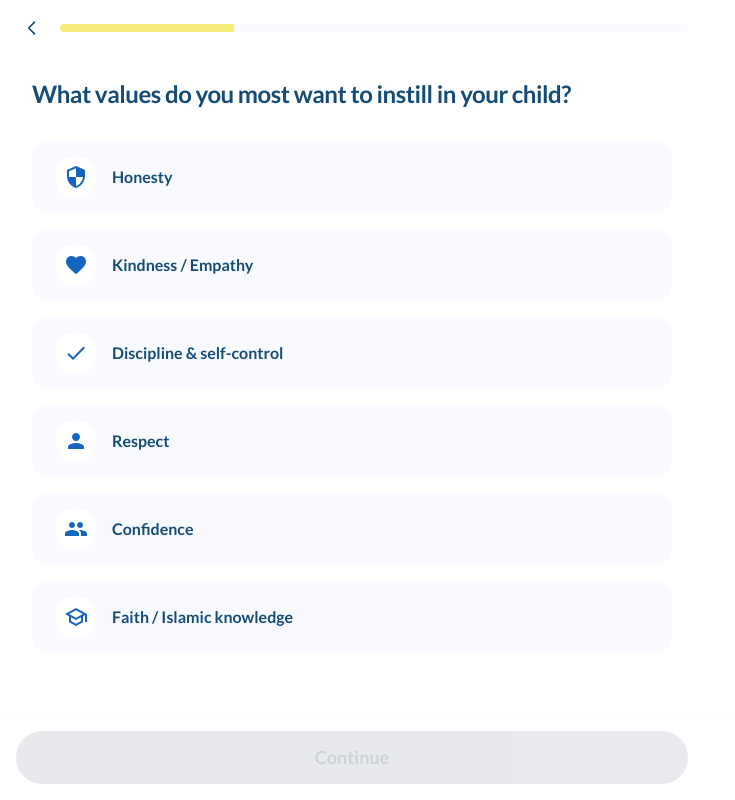
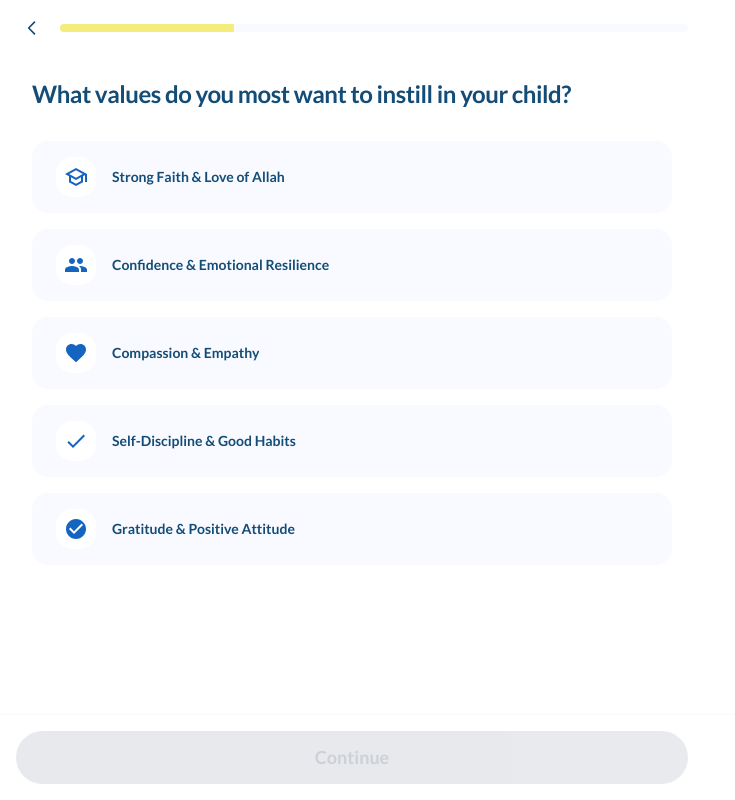
Before and after one commit to MohammedTarigg/noorkids-purchase-onboarding, a Next.js app: page /values in a window 1280 px wide. Shown: the whole page, without its empty margins (0-735 px from the left). Built offline with nearby package versions, Linux system fonts and the light colour scheme.

Commit message:
feat: update program values and behavioral challenges with more descriptive labels and IDs, and reduce option button font size.

```diff
--- a/src/app/behavior/page.tsx
+++ b/src/app/behavior/page.tsx
@@ -4,8 +4,8 @@ import QuestionStepLayout from '../components/QuestionStepLayout';
 
 const challenges = [
   {
-    id: 'disrespect',
-    label: 'Disrespect / Not listening',
+    id: 'not_listening_disrespect',
+    label: 'Not Listening & Disrespect',
     icon: (
       <svg className="w-6 h-6" fill="currentColor" viewBox="0 0 24 24" style={{ color: 'var(--color-secondary)' }}>
         <path d="M12 2C6.48 2 2 6.48 2 12s4.48 10 10 10 10-4.48 10-10S17.52 2 12 2zm0 18c-4.41 0-8-3.59-8-8s3.59-8 8-8 8 3.59 8 8-3.59 8-8 8zm-1-4h2v2h-2zm0-10h2v6h-2z"/>
@@ -13,8 +13,8 @@ const challenges = [
     ),
   },
   {
-    id: 'dishonesty',
-    label: 'Lying or dishonesty',
+    id: 'lying_hiding_truth',
+    label: 'Lying & Hiding the Truth',
     icon: (
       <svg className="w-6 h-6" fill="currentColor" viewBox="0 0 24 24" style={{ color: 'var(--color-secondary)' }}>
         <path d="M12 2C6.48 2 2 6.48 2 12s4.48 10 10 10 10-4.48 10-10S17.52 2 12 2zM4 12c0-4.42 3.58-8 8-8 1.85 0 3.55.63 4.9 1.69L5.69 16.9C4.63 15.55 4 13.85 4 12zm8 8c-1.85 0-3.55-.63-4.9-1.69L18.31 7.1C19.37 8.45 20 10.15 20 12c0 4.42-3.58 8-8 8z"/>
@@ -22,17 +22,8 @@ const challenges = [
     ),
   },
   {
-    id: 'discipline',
-    label: 'Lack of discipline/routine',
-    icon: (
-      <svg className="w-6 h-6" fill="currentColor" viewBox="0 0 24 24" style={{ color: 'var(--color-secondary)' }}>
-        <path d="M11.99 2C6.47 2 2 6.48 2 12s4.47 10 9.99 10C17.52 22 22 17.52 22 12S17.52 2 11.99 2zM12 20c-4.42 0-8-3.58-8-8s3.58-8 8-8 8 3.58 8 8-3.58 8-8 8zm.5-13H11v6l5.25 3.15.75-1.23-4.5-2.67z"/>
-      </svg>
-    ),
-  },
-  {
-    id: 'screentime',
-    label: 'Screen time or distractions',
+    id: 'screen_time_faith',
+    label: 'Excess Screen Time & Faith Distraction',
     icon: (
       <svg className="w-6 h-6" fill="currentColor" viewBox="0 0 24 24" style={{ color: 'var(--color-secondary)' }}>
         <path d="M21 2H3c-1.1 0-2 .9-2 2v12c0 1.1.9 2 2 2h7v2H8v2h8v-2h-2v-2h7c1.1 0 2-.9 2-2V4c0-1.1-.9-2-2-2zm0 14H3V4h18v12z"/>
@@ -40,11 +31,20 @@ const challenges = [
     ),
   },
   {
-    id: 'confidence',
-    label: 'Struggles with confidence',
+    id: 'low_confidence_identity',
+    label: 'Low Confidence & Islamic Identity',
     icon: (
       <svg className="w-6 h-6" fill="currentColor" viewBox="0 0 24 24" style={{ color: 'var(--color-secondary)' }}>
         <path d="M12 2C6.48 2 2 6.48 2 12s4.48 10 10 10 10-4.48 10-10S17.52 2 12 2zm0 18c-4.41 0-8-3.59-8-8 0-1.48.41-2.86 1.12-4.06l10.94 10.94C14.86 19.59 13.48 20 12 20zm6.88-3.94L8.94 6.12C10.14 5.41 11.52 5 13 5c4.41 0 8 3.59 8 8 0 1.48-.41 2.86-1.12 4.06z"/>
+      </svg>
+    ),
+  },
+  {
+    id: 'character_manners',
+    label: 'Overall Character & Manners',
+    icon: (
+      <svg className="w-6 h-6" fill="currentColor" viewBox="0 0 24 24" style={{ color: 'var(--color-secondary)' }}>
+        <path d="M12 2C6.48 2 2 6.48 2 12s4.48 10 10 10 10-4.48 10-10S17.52 2 12 2zm-2 15l-5-5 1.41-1.41L10 14.17l7.59-7.59L19 8l-9 9z"/>
       </svg>
     ),
   },
--- a/src/app/challenges-program/page.tsx
+++ b/src/app/challenges-program/page.tsx
@@ -5,11 +5,11 @@ import ContentStepLayout from '../components/ContentStepLayout';
 
 // Mapping of challenge IDs to display labels
 const challengeLabels: Record<string, string> = {
-  'disrespect': 'Disrespect / Not listening',
-  'dishonesty': 'Lying or dishonesty',
-  'discipline': 'Lack of discipline/routine',
-  'screentime': 'Screen time or distractions',
-  'confidence': 'Struggles with confidence',
+  'not_listening_disrespect': 'Not Listening & Disrespect',
+  'lying_hiding_truth': 'Lying & Hiding the Truth',
+  'screen_time_faith': 'Excess Screen Time & Faith Distraction',
+  'low_confidence_identity': 'Low Confidence & Islamic Identity',
+  'character_manners': 'Overall Character & Manners',
   'other': 'Other'
 };
 
@@ -25,10 +25,10 @@ export default function ChallengesProgramPage() {
     return [];
   });
 
-  // Format challenges for display: "Disrespect / Lying or dishonesty"
+  // Format challenges for display: "Not Listening & Disrespect / Lying & Hiding the Truth"
   const formattedChallenges = challengesList.length > 0
     ? challengesList.join(' / ')
-    : 'Disrespect / Not listening'; // Fallback
+    : 'Not Listening & Disrespect'; // Fallback
 
   return (
     <ContentStepLayout
--- a/src/app/components/OptionButton.tsx
+++ b/src/app/components/OptionButton.tsx
@@ -18,7 +18,7 @@ export default function OptionButton({ label, selected, onClick, icon }: OptionB
       width="100%"
       minHeight="56px"
       padding="var(--spacing-md) var(--spacing-lg)"
-      fontSize="1rem"
+      fontSize="0.875rem"
       backgroundColor={selected ? 'var(--color-cta)' : 'var(--color-bg-alt)'}
       textColor={selected ? 'black' : 'var(--color-text-primary)'}
       selected={selected}
--- a/src/app/values-program/page.tsx
+++ b/src/app/values-program/page.tsx
@@ -5,12 +5,11 @@ import ContentStepLayout from '../components/ContentStepLayout';
 
 // Mapping of value IDs to display labels
 const valueLabels: Record<string, string> = {
-  'honesty': 'Honesty',
-  'kindness': 'Kindness',
-  'discipline': 'Discipline',
-  'respect': 'Respect',
-  'confidence': 'Confidence',
-  'faith': 'Faith / Islamic knowledge'
+  'strong_faith_allah': 'Strong Faith & Love of Allah',
+  'confidence_resilience': 'Confidence & Emotional Resilience',
+  'compassion_empathy': 'Compassion & Empathy',
+  'self_discipline_habits': 'Self-Discipline & Good Habits',
+  'gratitude_attitude': 'Gratitude & Positive Attitude'
 };
 
 export default function ValuesProgramPage() {
@@ -25,10 +24,10 @@ export default function ValuesProgramPage() {
     return [];
   });
 
-  // Format values for display: "Honesty / Respect / Discipline"
+  // Format values for display: "Strong Faith & Love of Allah / Confidence & Emotional Resilience"
   const formattedValues = valuesList.length > 0
     ? valuesList.join(' / ')
-    : 'Honesty / Respect / Kindness'; // Fallback
+    : 'Strong Faith & Love of Allah'; // Fallback
 
   return (
     <ContentStepLayout
--- a/src/app/values/page.tsx
+++ b/src/app/values/page.tsx
@@ -4,17 +4,26 @@ import QuestionStepLayout from '../components/QuestionStepLayout';
 
 const values = [
   {
-    id: 'honesty',
-    label: 'Honesty',
+    id: 'strong_faith_allah',
+    label: 'Strong Faith & Love of Allah',
     icon: (
       <svg className="w-6 h-6" fill="currentColor" viewBox="0 0 24 24" style={{ color: 'var(--color-secondary)' }}>
-        <path d="M12 1L3 5v6c0 5.55 3.84 10.74 9 12 5.16-1.26 9-6.45 9-12V5l-9-4zm0 10.99h7c-.53 4.12-3.28 7.79-7 8.94V12H5V6.3l7-3.11v8.8z"/>
+        <path d="M12 3L1 9l4 2.18v6L12 21l7-3.82v-6l2-1.09V17h2V9L12 3zm6.82 6L12 12.72 5.18 9 12 5.28 18.82 9zM17 15.99l-5 2.73-5-2.73v-3.72L12 15l5-2.73v3.72z"/>
       </svg>
     ),
   },
   {
-    id: 'kindness',
-    label: 'Kindness / Empathy',
+    id: 'confidence_resilience',
+    label: 'Confidence & Emotional Resilience',
+    icon: (
+      <svg className="w-6 h-6" fill="currentColor" viewBox="0 0 24 24" style={{ color: 'var(--color-secondary)' }}>
+        <path d="M16 11c1.66 0 2.99-1.34 2.99-3S17.66 5 16 5c-1.66 0-3 1.34-3 3s1.34 3 3 3zm-8 0c1.66 0 2.99-1.34 2.99-3S9.66 5 8 5C6.34 5 5 6.34 5 8s1.34 3 3 3zm0 2c-2.33 0-7 1.17-7 3.5V19h14v-2.5c0-2.33-4.67-3.5-7-3.5zm8 0c-.29 0-.62.02-.97.05 1.16.84 1.97 1.97 1.97 3.45V19h6v-2.5c0-2.33-4.67-3.5-7-3.5z"/>
+      </svg>
+    ),
+  },
+  {
+    id: 'compassion_empathy',
+    label: 'Compassion & Empathy',
     icon: (
       <svg className="w-6 h-6" fill="currentColor" viewBox="0 0 24 24" style={{ color: 'var(--color-secondary)' }}>
         <path d="M12 21.35l-1.45-1.32C5.4 15.36 2 12.28 2 8.5 2 5.42 4.42 3 7.5 3c1.74 0 3.41.81 4.5 2.09C13.09 3.81 14.76 3 16.5 3 19.58 3 22 5.42 22 8.5c0 3.78-3.4 6.86-8.55 11.54L12 21.35z"/>
@@ -22,8 +31,8 @@ const values = [
     ),
   },
   {
-    id: 'discipline',
-    label: 'Discipline & self-control',
+    id: 'self_discipline_habits',
+    label: 'Self-Discipline & Good Habits',
     icon: (
       <svg className="w-6 h-6" fill="currentColor" viewBox="0 0 24 24" style={{ color: 'var(--color-secondary)' }}>
         <path d="M9 16.17L4.83 12l-1.42 1.41L9 19 21 7l-1.41-1.41z"/>
@@ -31,29 +40,11 @@ const values = [
     ),
   },
   {
-    id: 'respect',
-    label: 'Respect',
+    id: 'gratitude_attitude',
+    label: 'Gratitude & Positive Attitude',
     icon: (
       <svg className="w-6 h-6" fill="currentColor" viewBox="0 0 24 24" style={{ color: 'var(--color-secondary)' }}>
-        <path d="M12 12c2.21 0 4-1.79 4-4s-1.79-4-4-4-4 1.79-4 4 1.79 4 4 4zm0 2c-2.67 0-8 1.34-8 4v2h16v-2c0-2.66-5.33-4-8-4z"/>
-      </svg>
-    ),
-  },
-  {
-    id: 'confidence',
-    label: 'Confidence',
-    icon: (
-      <svg className="w-6 h-6" fill="currentColor" viewBox="0 0 24 24" style={{ color: 'var(--color-secondary)' }}>
-        <path d="M16 11c1.66 0 2.99-1.34 2.99-3S17.66 5 16 5c-1.66 0-3 1.34-3 3s1.34 3 3 3zm-8 0c1.66 0 2.99-1.34 2.99-3S9.66 5 8 5C6.34 5 5 6.34 5 8s1.34 3 3 3zm0 2c-2.33 0-7 1.17-7 3.5V19h14v-2.5c0-2.33-4.67-3.5-7-3.5zm8 0c-.29 0-.62.02-.97.05 1.16.84 1.97 1.97 1.97 3.45V19h6v-2.5c0-2.33-4.67-3.5-7-3.5z"/>
-      </svg>
-    ),
-  },
-  {
-    id: 'faith',
-    label: 'Faith / Islamic knowledge',
-    icon: (
-      <svg className="w-6 h-6" fill="currentColor" viewBox="0 0 24 24" style={{ color: 'var(--color-secondary)' }}>
-        <path d="M12 3L1 9l4 2.18v6L12 21l7-3.82v-6l2-1.09V17h2V9L12 3zm6.82 6L12 12.72 5.18 9 12 5.28 18.82 9zM17 15.99l-5 2.73-5-2.73v-3.72L12 15l5-2.73v3.72z"/>
+        <path d="M12 2C6.48 2 2 6.48 2 12s4.48 10 10 10 10-4.48 10-10S17.52 2 12 2zm-2 15l-5-5 1.41-1.41L10 14.17l7.59-7.59L19 8l-9 9z"/>
       </svg>
     ),
   },
```
